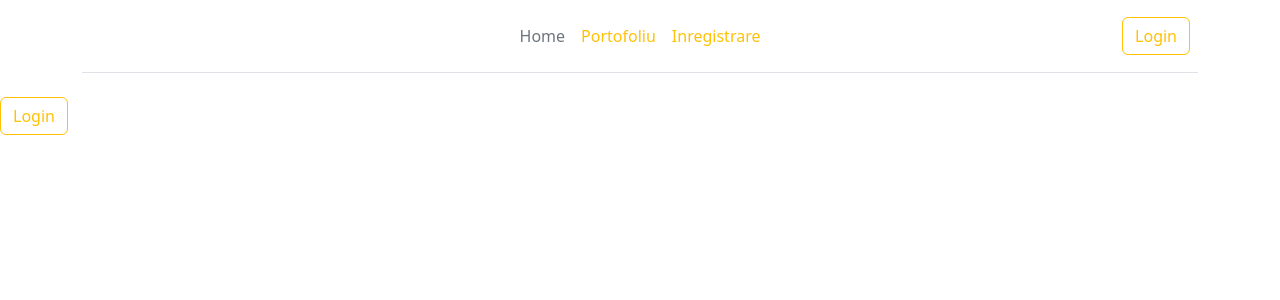
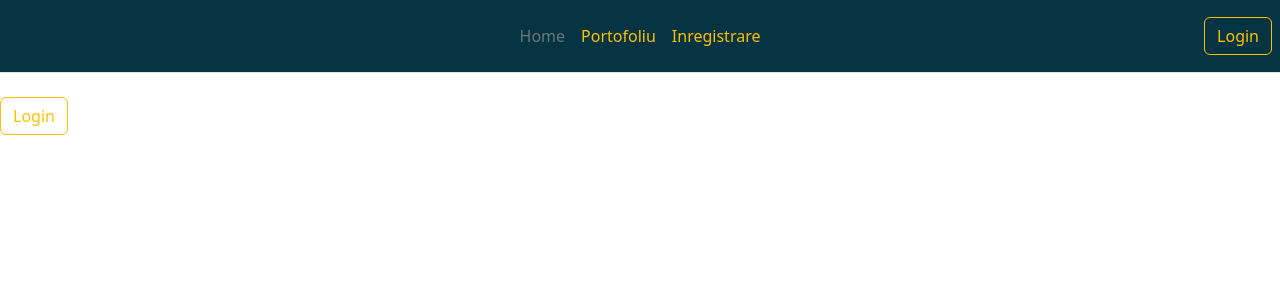
Before and after one commit to asarb1/PortofoliuSiteuri, an Angular app: page /edit in a window 1280 px wide. Shown: the top 300 px of the page. Built offline with nearby package versions, Linux system fonts and the light colour scheme.

Commit message:
stilizare antet

```diff
--- a/src/app/app-top-bar/app-top-bar.component.css
+++ b/src/app/app-top-bar/app-top-bar.component.css
@@ -0,0 +1,5 @@
+.fond {
+  background-color: #043441;
+  position: relative;
+  padding: 0;
+}
--- a/src/app/app-top-bar/app-top-bar.component.html
+++ b/src/app/app-top-bar/app-top-bar.component.html
@@ -1,4 +1,4 @@
-<div class="container fond">
+<div class="fond">
     <header class="d-flex flex-wrap align-items-center justify-content-center justify-content-md-between py-3 mb-4 border-bottom">
       <div class="col-md-3 mb-2 mb-md-0">
         <a href="/" class="d-inline-flex link-body-emphasis text-decoration-none">
```
